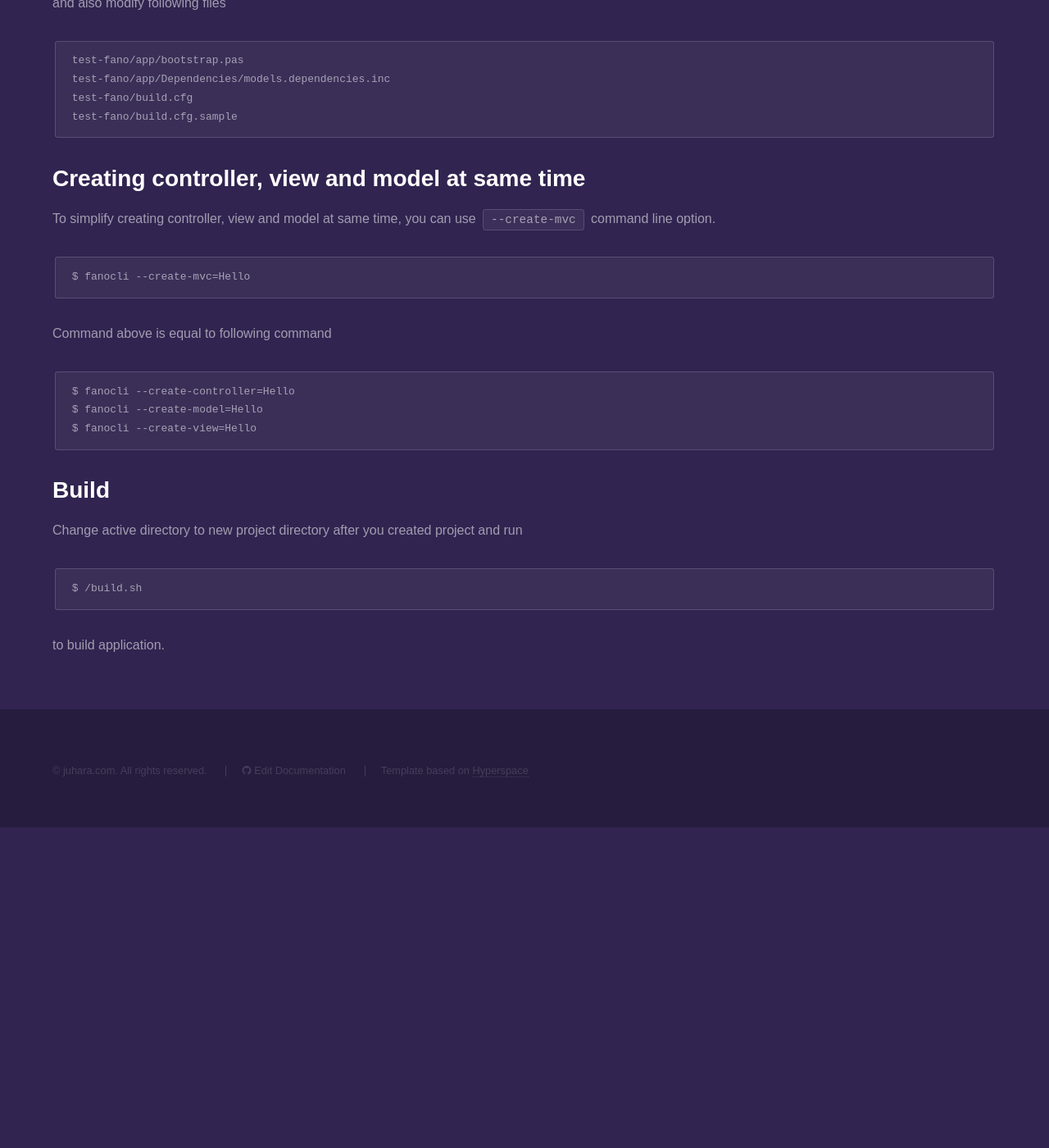
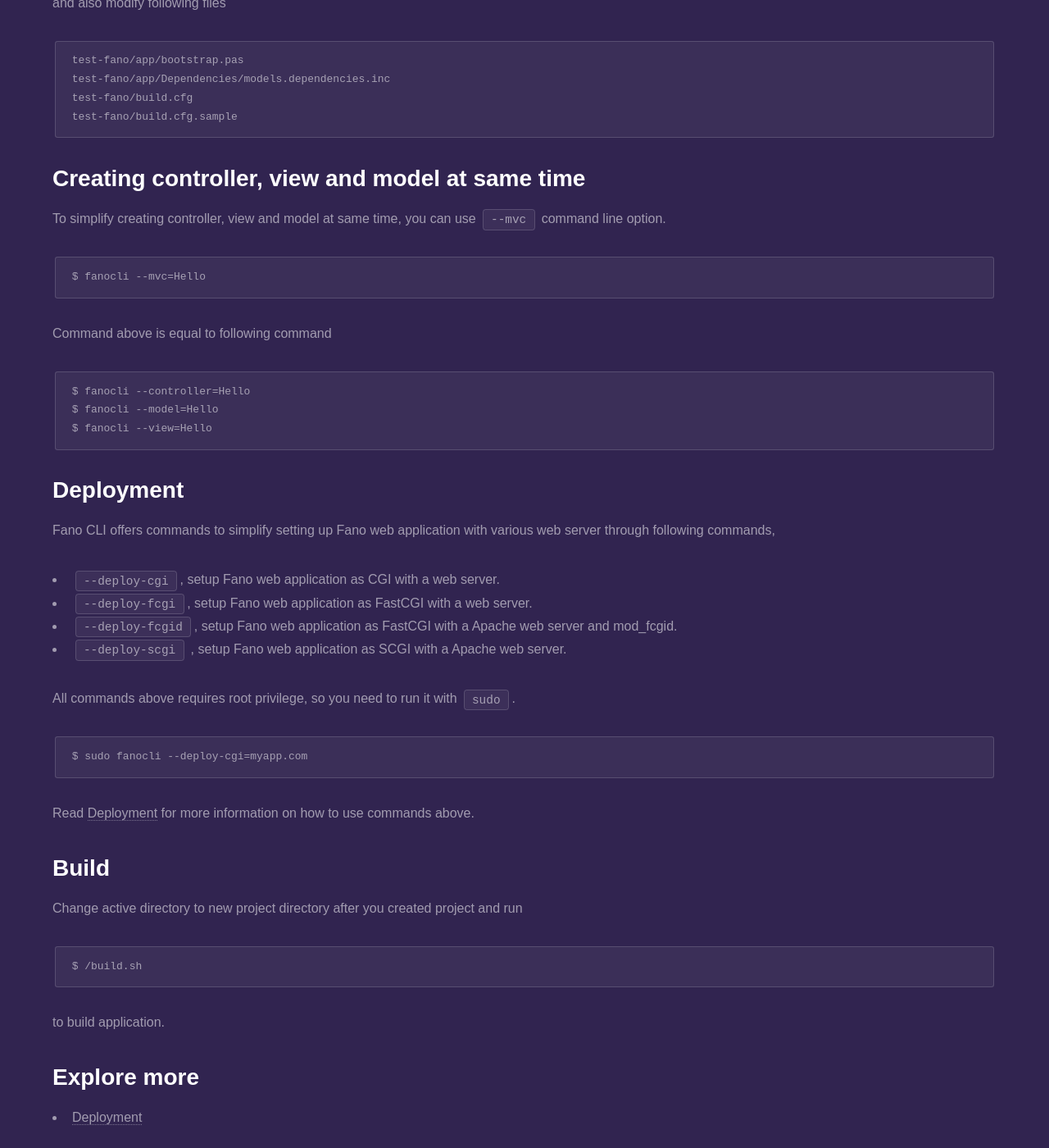
Before and after one commit to fanoframework/fanoframework.github.io, a Jekyll site: the page built from scaffolding-with-fano-cli/index.md, in a window 1280 px wide and 1400 px high, scrolled down 4790 px. Shown: the whole window at 82% size. Built offline with Jekyll 4.4.1, drawn with Linux system fonts in a browser that asks for light colours; our own code applies the rules of GitHub Pages for plain Markdown files; before the commit the page ends 5799 px from its top, so only the background shows below that; some of the changed text lies outside the part shown.

Commit message:
add content about new deployment task in Fano CLI

````diff
--- a/scaffolding-with-fano-cli/index.md
+++ b/scaffolding-with-fano-cli/index.md
@@ -23,16 +23,16 @@ $ fanocli --help
 
 ## Scaffolding project directory structure
 
-To scaffold project structure using Fano framework, run with  `--create-project` command line options
+To scaffold project structure using Fano framework, run with  `--project` command line options
 
 ```
-$ fanocli --create-project=[project-name]
+$ fanocli --project=[project-name]
 ```
 
 For example, following command will cause a new project created in directory name `test-fano` inside current directory.
 
 ```
-$ fanocli --create-project=test-fano
+$ fanocli --project=test-fano
 ```
 
 This command line options creates Git repository and initial commit for you  automatically. This behavior may cause problem if you already create remote repository and try to merge local repository with remote one. Git may refuse
@@ -43,25 +43,25 @@ Git repository.
 
 ## Scaffolding FastCGI project directory structure
 
-To scaffold FastCGI project structure using Fano framework, run with  `--create-project-fcgi` command line options
+To scaffold FastCGI project structure using Fano framework, run with  `--project-fcgi` command line options
 
 ```
-$ fanocli --create-project-fcgi=[project-name]
+$ fanocli --project-fcgi=[project-name]
 ```
 
 For example, following command will cause a new FastCGI project created in directory name `test-fano-fcgi` inside current directory.
 
 ```
-$ fanocli --create-project-fcgi=test-fano-fcgi
+$ fanocli --project-fcgi=test-fano-fcgi
 ```
 
-Generated project files are mostly similar to `--create-project` output, except that `src/app.pas`, and `src/bootstrap.pas` which will generate a daemon FastCGI web application.
+Generated project files are mostly similar to `--project` output, except that `src/app.pas`, and `src/bootstrap.pas` which will generate a daemon FastCGI web application.
 See [Deploy as FastCGI application](/deployment/fastcgi) for information on how to
 setup FastCGI application to work with various web server.
 
 ## Scaffolding SCGI project directory structure
 
-To scaffold SCGI project structure using Fano framework, run with  `--create-project-scgi` command line options
+To scaffold SCGI project structure using Fano framework, run with  `--project-scgi` command line options
 
 ```
 $ fanocli --create-project-scgi=[project-name]
@@ -73,15 +73,15 @@ For example, following command will cause a new SCGI project created in director
 $ fanocli --create-project-scgi=test-fano-scgi
 ```
 
-Generated project files are mostly similar to `--create-project-fcgi` output but for SCGI protocol. See [Deploy as SCGI application](/deployment/scgi) for information on how to
+Generated project files are mostly similar to `--project-fcgi` output but for SCGI protocol. See [Deploy as SCGI application](/deployment/scgi) for information on how to
 setup SCGI application to work with various web server.
 
 ## Scaffolding project directory structure with Git without initial commit
 
-To scaffold project structure using Fano framework with Git repository initialized but without creating initial commit, run with  `--create-project-no-commit` command line options
+To scaffold project structure using Fano framework with Git repository initialized but without creating initial commit, run with  `--project-no-commit` command line options
 
 ```
-$ fanocli --create-project-no-commit=test-fano
+$ fanocli --project-no-commit=test-fano
 ```
 
 This command line options is provided to enable you to commit Git repository manually. So you can merge local repository with a remote repository before
@@ -95,10 +95,10 @@ $ git commit -m "Initial commit"
 ## Scaffolding project directory structure without Git
 
 To scaffold project structure without initializing
-Git repository, run with  `--create-project-without-git` command line options
+Git repository, run with  `--project-without-git` command line options
 
 ```
-$ fanocli --create-project-without-git=test-fano
+$ fanocli --project-without-git=test-fano
 ```
 
 This command line options is provided to enable you to initialize Git repository manually.
@@ -116,11 +116,11 @@ This command line options is provided to enable you to initialize Git repository
 
 ## Creating controller
 
-After you create project structure, to scaffold controller class, run with  `--create-controller` command line options
+After you create project structure, to scaffold controller class, run with  `--controller` command line options
 
 ```
 $ cd test-fano
-$ fanocli --create-controller=Hello
+$ fanocli --controller=Hello
 ```
 
 It will create following files
@@ -150,11 +150,11 @@ wget http://[your host name]/hello
 
 ## Creating view
 
-After you create project structure, to scaffold view class, run with  `--create-view` command line options
+After you create project structure, to scaffold view class, run with  `--view` command line options
 
 ```
 $ cd test-fano
-$ fanocli --create-view=Hello
+$ fanocli --view=Hello
 ```
 
 It will create following files
@@ -175,11 +175,11 @@ test-fano/build.cfg.sample
 
 ## Creating model
 
-After you create project structure, to scaffold model class, run with  `--create-model` command line option
+After you create project structure, to scaffold model class, run with  `--model` command line option
 
 ```
 $ cd test-fano
-$ fanocli --create-model=Hello
+$ fanocli --model=Hello
 ```
 
 It will create following files
@@ -201,19 +201,37 @@ test-fano/build.cfg.sample
 ## Creating controller, view and model at same time
 
 To simplify creating controller, view and model at same time, you can use
-`--create-mvc` command line option.
+`--mvc` command line option.
 
 ```
-$ fanocli --create-mvc=Hello
+$ fanocli --mvc=Hello
 ```
 
 Command above is equal to following command
 
 ```
-$ fanocli --create-controller=Hello
-$ fanocli --create-model=Hello
-$ fanocli --create-view=Hello
+$ fanocli --controller=Hello
+$ fanocli --model=Hello
+$ fanocli --view=Hello
 ```
+
+## Deployment
+
+Fano CLI offers commands to simplify setting up Fano web application with various web server through following commands,
+
+- `--deploy-cgi`, setup Fano web application as CGI with a web server.
+- `--deploy-fcgi`, setup Fano web application as FastCGI with a web server.
+- `--deploy-fcgid`, setup Fano web application as FastCGI with a Apache web server and mod_fcgid.
+- `--deploy-scgi` , setup Fano web application as SCGI with a Apache web server.
+
+All commands above requires root privilege, so you need to run it with `sudo`.
+
+```
+$ sudo fanocli --deploy-cgi=myapp.com
+```
+
+Read [Deployment](/deployment) for more information on how to use commands above.
+
 ## Build
 
 Change active directory to new project directory after you created project and run
@@ -223,3 +241,11 @@ $ /build.sh
 ```
 
 to build application.
+
+## Explore more
+
+- [Deployment](/deployment)
+
+<ul class="actions">
+    <li><a href="/documentation" class="button">Documentation</a></li>
+</ul>
````
Also changed, not shown: deployment/cgi/index.md (+13 -0 lines), deployment/fastcgi/index.md (+18 -0 lines), deployment/scgi/index.md (+18 -0 lines).
